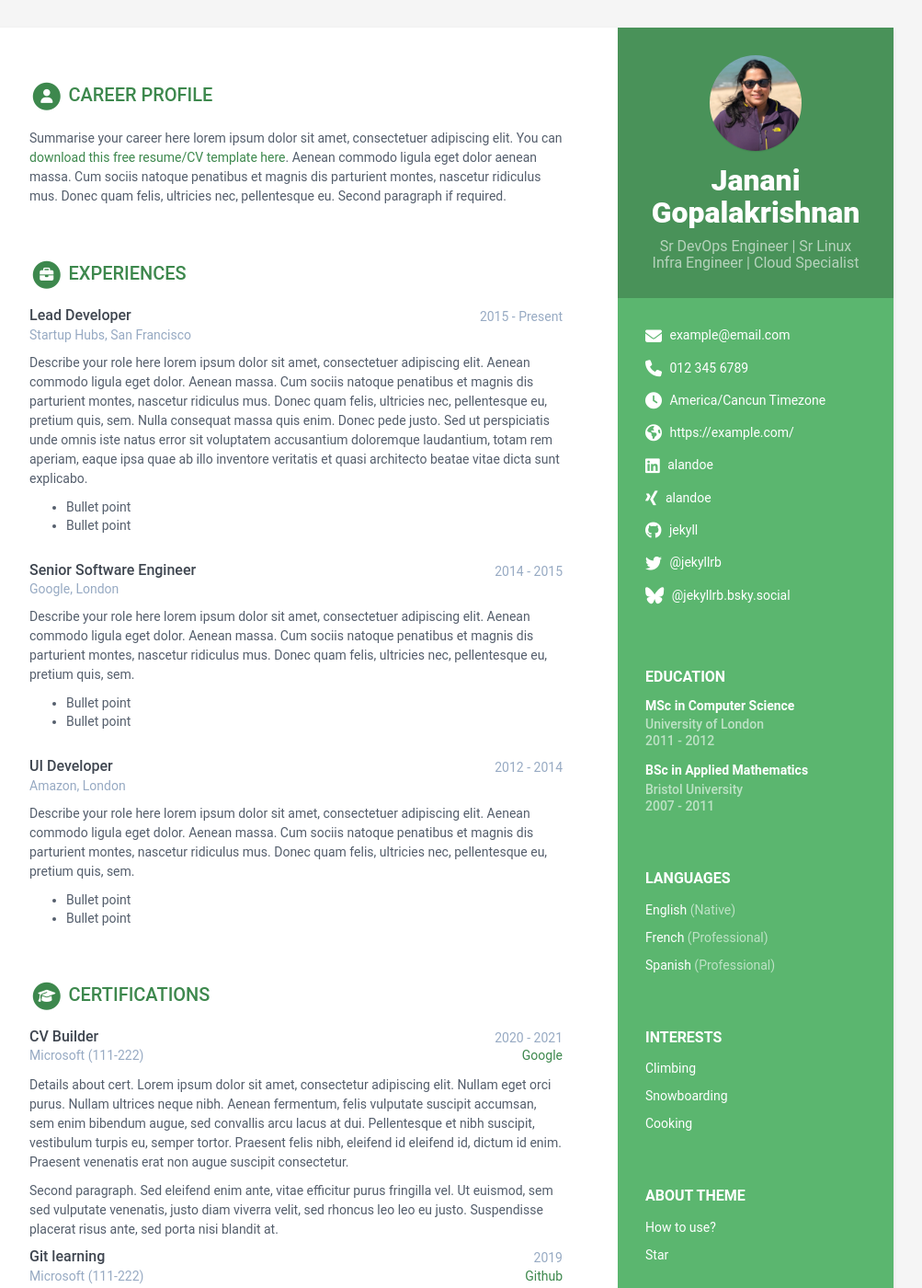
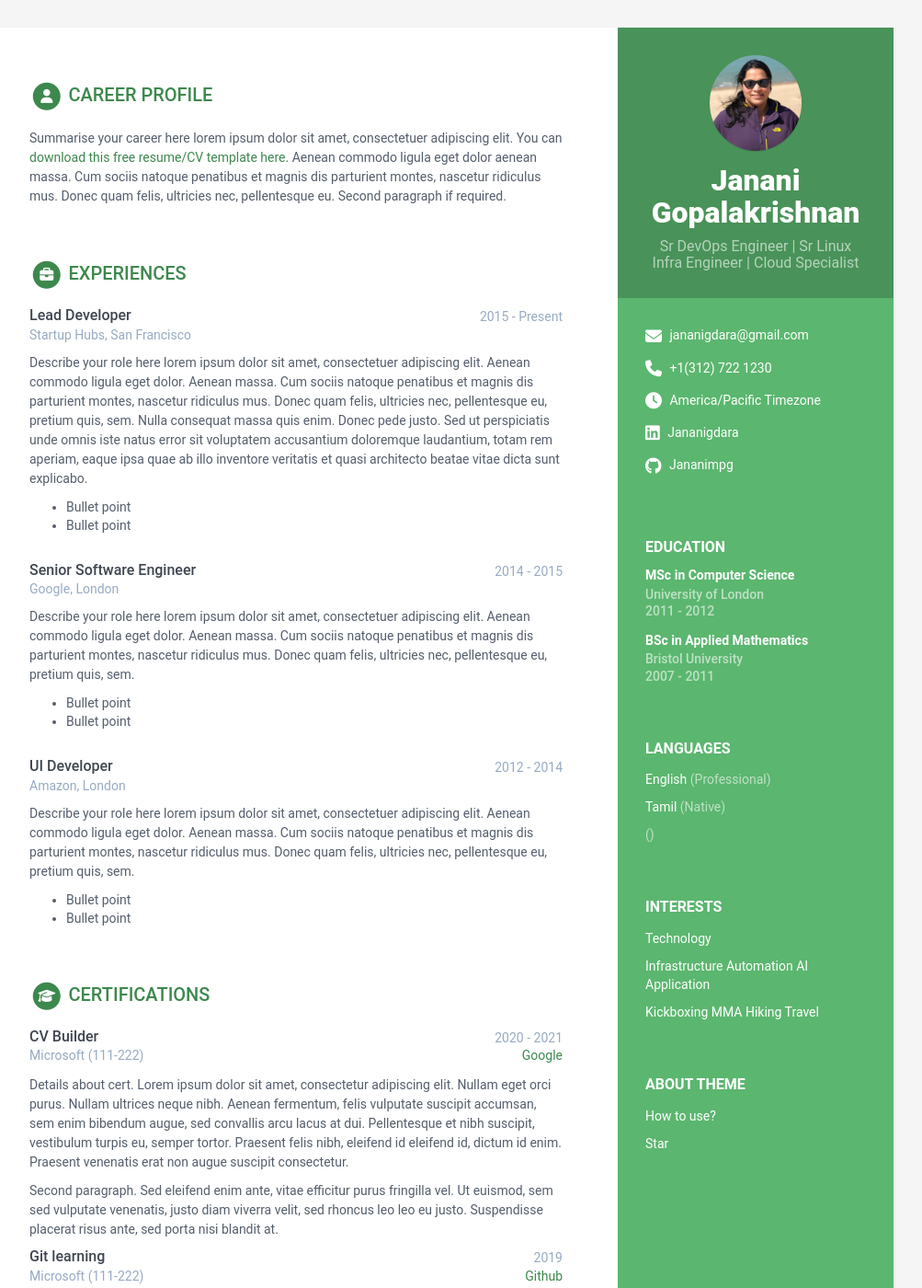
Before and after one commit to Jananimpg/portfolio, a Jekyll site: the page built from index.html, in a window 1280 px wide and 1400 px high. Shown: the whole window at 92% size, without its empty margins (168-1171 px from the left). Built offline with Jekyll 4.4.1, drawn with Linux system fonts in a browser that asks for light colours.

Commit message:
Update data.yml

```diff
--- a/_data/data.yml
+++ b/_data/data.yml
@@ -13,19 +13,19 @@ sidebar:
   avatar: profile.png #place a 100x100 picture inside /assets/images/ folder and provide the name of the file below
 
   # Sidebar links
-  email: example@email.com
-  phone: 012 345 6789
-  timezone: America/Cancun # Enter your timezone, e.g., America/Havana, Africa/Casablanca, America/North_Dakota/Center
+  email: jananigdara@gmail.com
+  phone: +1(312) 722 1230
+  timezone: America/Pacific # Enter your timezone, e.g., America/Havana, Africa/Casablanca, America/North_Dakota/Center
   citizenship:
-  website: https://example.com/ # Include the full website URL, including "http://" or "https://".
-  linkedin: alandoe
-  xing: alandoe
-  github: jekyll
-  telegram: # add your nickname without '@' sign
+  website:  # Include the full website URL, including "http://" or "https://".
+  linkedin: Jananigdara
+  #xing:
+  github: Jananimpg
+  #telegram: # add your nickname without '@' sign
   gitlab:
   bitbucket:
-  bluesky: '@jekyllrb.bsky.social' # Specify your full Bluesky handle
-  twitter: '@jekyllrb'
+  bluesky:  # Specify your full Bluesky handle
+  twitter:
   stack-overflow: # Number/Username, e.g. 123456/alandoe
   codewars:
   goodreads: # Number-Username, e.g. 123456-alandoe
@@ -38,26 +38,26 @@ sidebar:
     title: Languages
     info:
     - idiom: English
+      level: Professional
+
+    - idiom: Tamil
       level: Native
 
-    - idiom: French
-      level: Professional
-
-    - idiom: Spanish
-      level: Professional
+    - idiom:
+      level:
 
   interests:
     title: Interests
     info:
-    - item: Climbing
+    - item: Technology
       link:
 
 
-    - item: Snowboarding
+    - item: Infrastructure Automation AI Application
       link:
 
 
-    - item: Cooking
+    - item: Kickboxing MMA Hiking Travel
       link:
 
 
```
